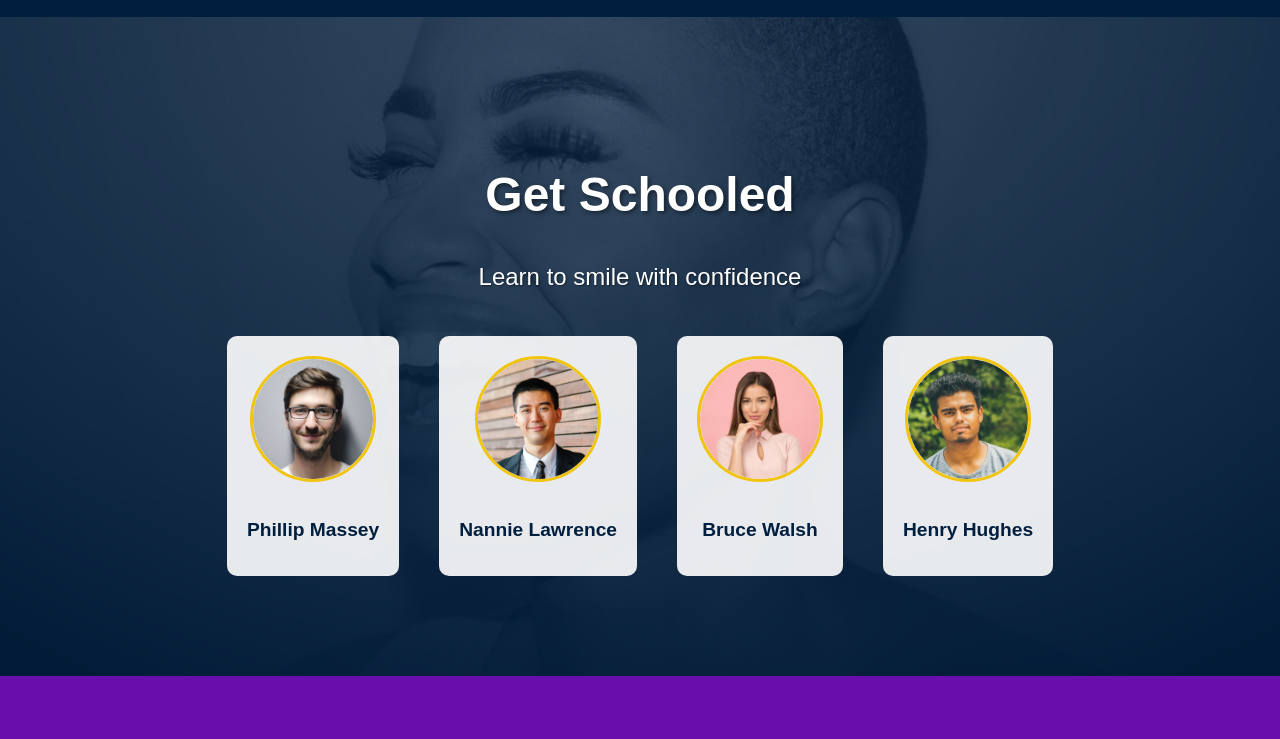
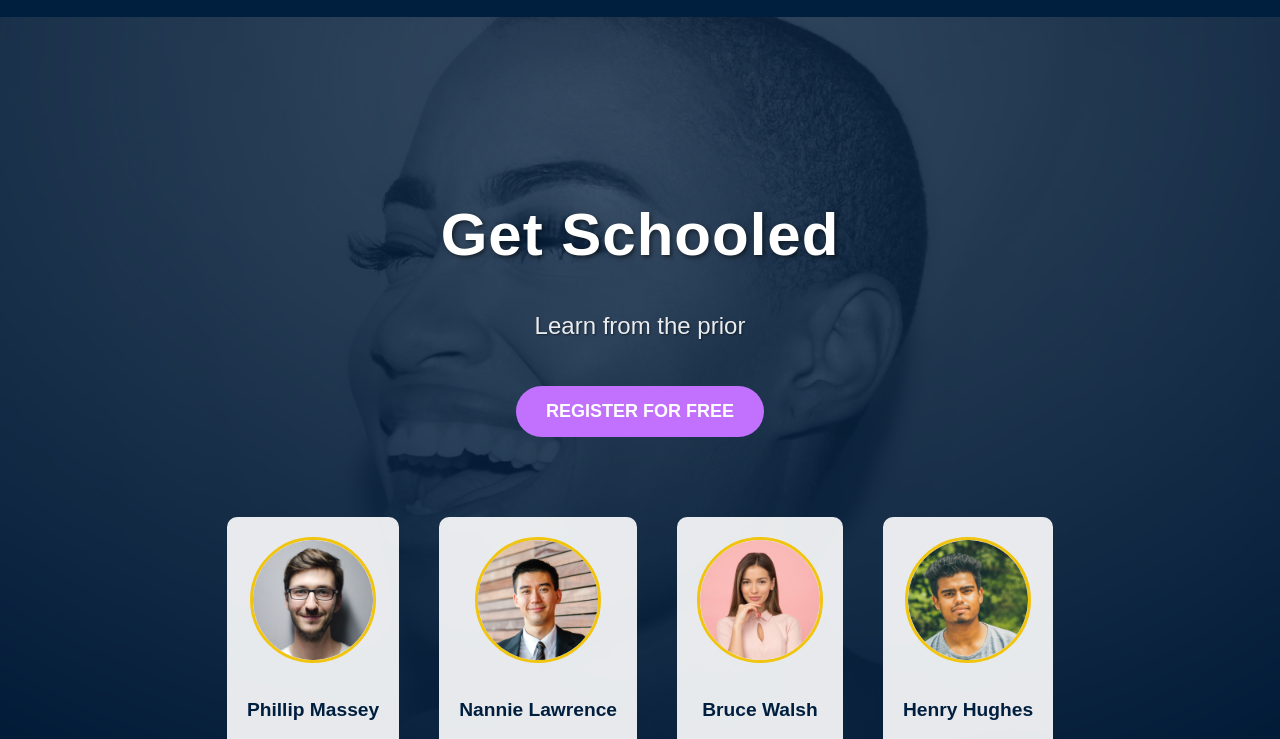
Before and after one commit to KarenVA-png/alx_html_css, a plain HTML site: page alx_html_css/css_advanced/index.html in a window 1280 px wide. Shown: the part 61-800 px from the top of the page. Drawn offline with Linux system fonts and the light colour scheme.

Commit message:
Added learn from prior and register for free

```diff
--- a/alx_html_css/css_advanced/index.html
+++ b/alx_html_css/css_advanced/index.html
@@ -51,12 +51,12 @@
       width: 200px;
     }
 
-    /* Hero Section with object.png background */
+    /* Updated Hero Section with object.png background */
     .hero {
       background: url('images/object.png') no-repeat center center;
       background-size: cover;
       text-align: center;
-      padding: 100px 20px;
+      padding: 120px 20px 100px;
       color: white;
       position: relative;
     }
@@ -77,22 +77,41 @@
     }
 
     .hero h1 {
-      font-size: 3rem;
+      font-size: 60px;
+      font-weight: bold;
       margin-bottom: 20px;
+      letter-spacing: 1px;
       text-shadow: 2px 2px 4px rgba(0, 0, 0, 0.5);
     }
 
     .hero p {
-      font-size: 1.5rem;
+      font-size: 24px;
+      opacity: 0.9;
       margin-bottom: 40px;
       text-shadow: 1px 1px 2px rgba(0, 0, 0, 0.5);
+    }
+
+    .hero-button {
+      background-color: #C271FF;
+      color: white;
+      border: none;
+      padding: 15px 30px;
+      font-size: 18px;
+      border-radius: 30px;
+      cursor: pointer;
+      font-weight: bold;
+      transition: background-color 0.3s;
+    }
+
+    .hero-button:hover {
+      background-color: #9a4dff;
     }
 
     .mentors {
       display: flex;
       justify-content: center;
       gap: 40px;
-      margin-top: 40px;
+      margin-top: 80px;
       flex-wrap: wrap;
     }
 
@@ -122,7 +141,7 @@
 
     /* Quote Section - Purple Background */
     .quote-section {
-      background-color: #6a0dad; /* Purple */
+      background-color: #6a0dad;
       color: white;
       padding: 80px 20px;
       text-align: center;
@@ -236,7 +255,7 @@
 
     /* Membership Section - Navy Blue Background */
     .membership {
-      background-color: #001f3f; /* Navy blue */
+      background-color: #001f3f;
       padding: 80px 20px;
       text-align: center;
       color: white;
@@ -428,6 +447,14 @@
       .faq-columns {
         flex-direction: column;
       }
+
+      .hero h1 {
+        font-size: 40px;
+      }
+
+      .hero p {
+        font-size: 20px;
+      }
     }
   </style>
 </head>
@@ -443,11 +470,13 @@
     </div>
   </header>
 
-  <!-- Hero Section with object.png background -->
+  <!-- Updated Hero Section with object.png background -->
   <section class="hero">
     <div class="hero-content">
       <h1>Get Schooled</h1>
-      <p>Learn to smile with confidence</p>
+      <p>Learn from the prior</p>
+      <button class="hero-button">REGISTER FOR FREE</button>
+
       <div class="mentors">
         <div class="mentor-card">
           <img src="images/1.png" alt="Phillip Massey">
@@ -592,7 +621,7 @@
 
   <!-- FAQ Section -->
   <section class="comparison-faq">
-    <h2>Smile School FAQs</h2>
+    <h2>FAQs</h2>
 
     <div class="faq-columns">
       <!-- First Column -->
```
